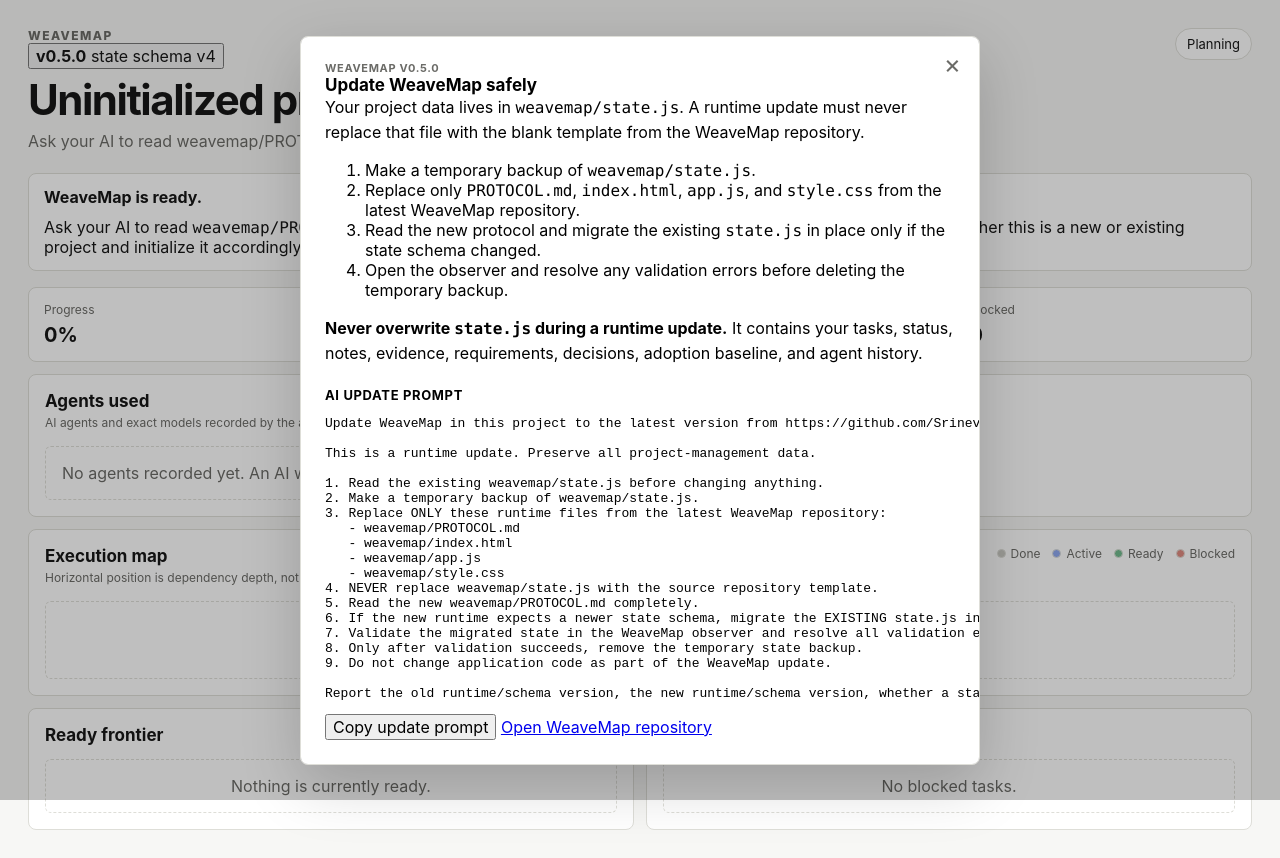
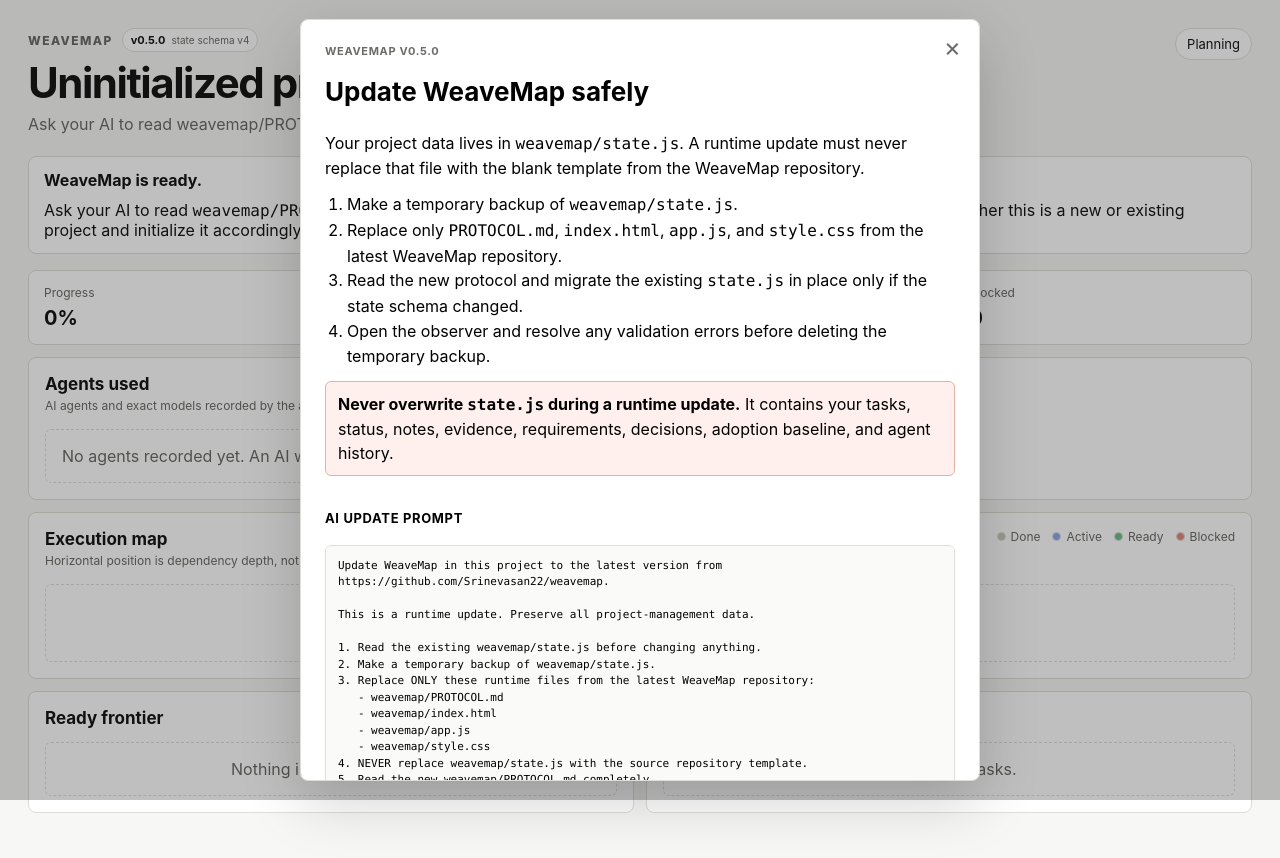
Before and after one commit to Srinevasan22/weavemap, a plain HTML site: page index.html in a window 1280 px wide. Both pictures are taken after a click on the button "View safe update instructions". Drawn offline with Linux system fonts and the light colour scheme.

Commit message:
style: add version badge and update dialog

```diff
--- a/style.css
+++ b/style.css
@@ -17,11 +17,17 @@
 * { box-sizing: border-box; }
 body { margin: 0; background: var(--bg); color: var(--text); }
 button { font: inherit; color: inherit; }
+a { color: var(--accent); }
 code { font-family: ui-monospace, SFMono-Regular, Menlo, Consolas, monospace; }
 .hidden { display: none !important; }
 .shell { max-width: 1480px; margin: 0 auto; padding: 28px; }
 .topbar { display: flex; justify-content: space-between; gap: 24px; align-items: flex-start; margin-bottom: 20px; }
+.brand-row { display: flex; align-items: center; gap: 9px; flex-wrap: wrap; }
 .brand { font-size: 12px; font-weight: 800; letter-spacing: .12em; text-transform: uppercase; color: var(--muted); }
+.version-badge { display: inline-flex; align-items: center; gap: 6px; border: 1px solid var(--line); background: var(--panel); border-radius: 999px; padding: 4px 8px; cursor: pointer; }
+.version-badge:hover { border-color: #aaa9a3; }
+.version-badge strong { font-size: 11px; }
+.version-badge span { color: var(--muted); font-size: 10px; }
 h1 { margin: 5px 0 4px; font-size: clamp(28px, 4vw, 42px); letter-spacing: -.035em; }
 h2 { margin: 0; font-size: 17px; }
 h3 { margin: 22px 0 7px; font-size: 13px; text-transform: uppercase; letter-spacing: .05em; }
@@ -94,11 +100,18 @@
 dialog::backdrop { background: rgba(0,0,0,.25); }
 .dialog-close { position: absolute; top: 10px; right: 12px; border: 0; background: transparent; font-size: 26px; cursor: pointer; color: var(--muted); }
 .detail-kicker { color: var(--muted); font-size: 11px; font-weight: 700; text-transform: uppercase; letter-spacing: .06em; }
-#task-detail h2 { font-size: 26px; margin: 6px 32px 12px 0; }
+#task-detail h2, .update-detail h2 { font-size: 26px; margin: 6px 32px 12px 0; }
 .detail-tags { display: flex; flex-wrap: wrap; gap: 6px; }
 .detail-tags span { background: var(--soft); border-radius: 999px; padding: 4px 7px; font-size: 11px; }
 .preline { white-space: pre-line; }
 #task-detail ul { padding-left: 20px; }
+.update-detail { display: grid; gap: 12px; }
+.update-detail ol { margin: 0; padding-left: 22px; line-height: 1.55; }
+.update-warning { padding: 10px 12px; background: var(--blocked); border: 1px solid #e4b0aa; border-radius: 6px; }
+.update-prompt { margin: 0; max-height: 270px; overflow: auto; white-space: pre-wrap; background: #fafaf8; border: 1px solid var(--line); border-radius: 6px; padding: 12px; font: 11px/1.5 ui-monospace, SFMono-Regular, Menlo, Consolas, monospace; }
+.update-actions { display: flex; align-items: center; gap: 12px; flex-wrap: wrap; }
+.primary-button { border: 1px solid var(--accent); background: var(--accent); color: #fff; border-radius: 6px; padding: 8px 11px; cursor: pointer; font-weight: 700; }
+.primary-button:hover { opacity: .9; }
 
 @media (max-width: 760px) {
   .shell { padding: 16px; }
@@ -107,4 +120,5 @@
   .columns, .baseline-grid { grid-template-columns: 1fr; }
   .section-heading { flex-direction: column; }
   .map-grid { grid-template-columns: 110px repeat(var(--wave-count), minmax(160px, 1fr)); }
+  .version-badge { padding: 4px 7px; }
 }
```
